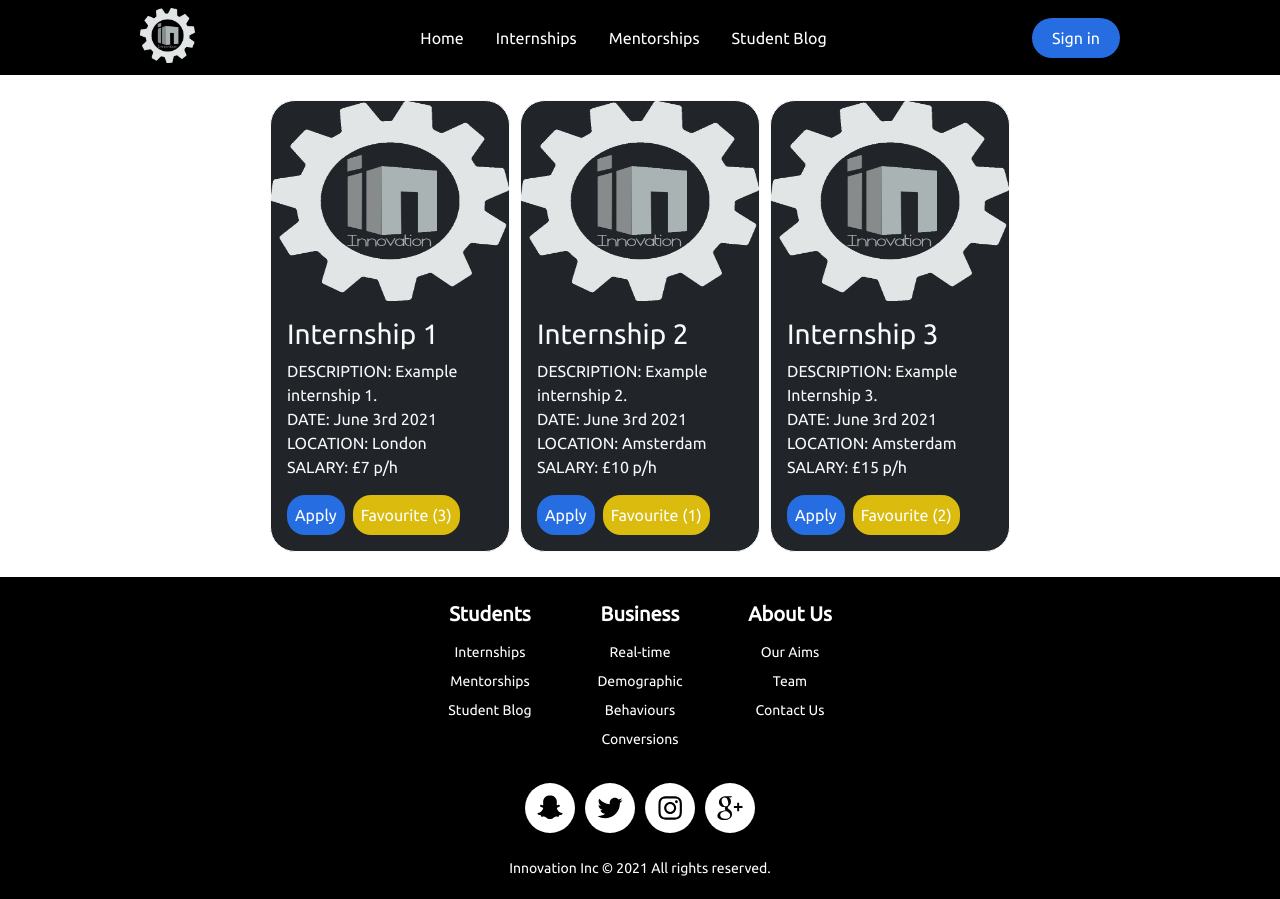
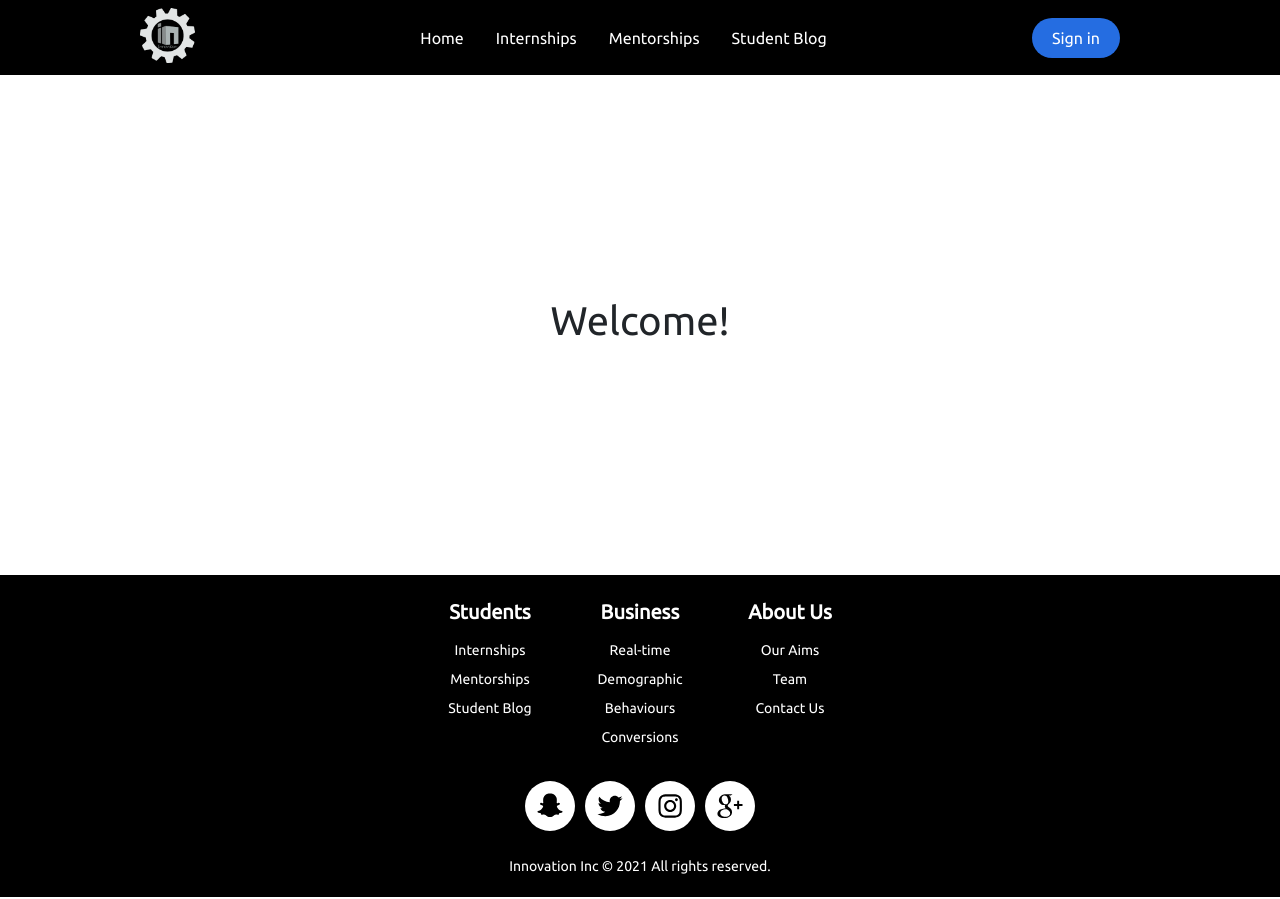
Before and after one commit to RJCE0/Innovation_Foundation, a React (Create React App) app in the folder front-end/: page / in a window 1280 px wide. Built offline with nearby package versions, Linux system fonts and the light colour scheme; the HTML template or start-up script is replaced by a standard one.

Commit message:
Added an initial homepage [aad119]

```diff
--- a/front-end/package.json
+++ b/front-end/package.json
@@ -7,6 +7,7 @@
         "@testing-library/react": "^11.2.7",
         "@testing-library/user-event": "^12.8.3",
         "bootstrap": "^5.0.1",
+        "firebase": "^8.6.3",
         "react": "^17.0.2",
         "react-bootstrap": "^2.0.0-beta.0",
         "react-dom": "^17.0.2",
--- a/front-end/src/App.js
+++ b/front-end/src/App.js
@@ -1,12 +1,17 @@
 import './App.css';
-import { BrowserRouter as Router } from 'react-router-dom';
-import { Home } from './pages';
-import React from 'react'
+import { BrowserRouter as Router, Route, Switch } from 'react-router-dom';
+import { NewHome } from './pages/index';
+import { Home } from './pages/internships';
+import React from 'react';
 
 function App() {
+
   return (
     <Router>
-      <Home />
+      <Switch>
+        <Route path='/' component={NewHome} exact/>
+        <Route path='/internships' component={Home} exact/>
+      </Switch>
     </Router>
   );
 }
--- a/front-end/src/components/navbar/index.js
+++ b/front-end/src/components/navbar/index.js
@@ -25,7 +25,7 @@ export const Navbar = (props) => {
                     <NavLink to="/internships">
                         Internships
                     </NavLink>
-                    <NavLink to="/mentoships">
+                    <NavLink to="/mentorships">
                         Mentorships
                     </NavLink>
                     <NavLink to="/student-blog">
--- a/front-end/src/components/opportunity-card/OpportunityCard.js
+++ b/front-end/src/components/opportunity-card/OpportunityCard.js
@@ -3,7 +3,8 @@ import React from 'react'
 import { Buttons, Button } from './cardElements'
 import 'bootstrap/dist/css/bootstrap.min.css'
 import logo from '../../assets/images/innovation-logo.png'
-class OpportunityCard extends React.Component {
+
+export const OpportunityCard = (props) => {
     /* Opportunity cards should have a:
         - description
         - date
@@ -11,7 +12,6 @@ class OpportunityCard extends React.Component {
         - location
     */
 
-    render() {
     return (
         <Card border="light" text='light' bg='dark' style={{
             width: '15rem', borderRadius: '25px'
@@ -19,21 +19,21 @@ class OpportunityCard extends React.Component {
             <Card.Img variant="top" alt='Example pic' src={logo} height='200px' />
             <Card.Body>
                 <Card.Title>
-                        <h3>{this.props.title}</h3></Card.Title>
+                    <h3>{props.title}</h3></Card.Title>
                 <Card.Text marginBottom='0'>
-                        DESCRIPTION: {this.props.desc}<br />
-                        DATE: {this.props.date}<br />
-                        LOCATION: {this.props.location}<br />
-                        SALARY:  {this.props.salary}<br />
+                    DESCRIPTION: {props.desc}<br />
+                        DATE: {props.date}<br />
+                        LOCATION: {props.location}<br />
+                        SALARY:  {props.salary}<br />
                 </Card.Text>
                 <Buttons>
                     <Button backgroundColor='#256de1'>Apply</Button>
-                        <Button backgroundColor='#dabb0e'>Favourite ({this.props.favs})</Button>
+                    <Button backgroundColor='#dabb0e'>Favourite ({props.favs})</Button>
                 </Buttons>
             </Card.Body>
         </Card>
     );
 }
-}
+
 
 export default OpportunityCard;
--- a/front-end/src/pages/index.js
+++ b/front-end/src/pages/index.js
@@ -2,10 +2,10 @@ import React, { useState } from 'react'
 import { Navbar } from '../components/navbar'
 import { Sidebar } from '../components/sidebar'
 import Footer from '../components/footer';
-import OpportunityCard from '../components/opportunity-card/OpportunityCard';
-import { OpportunityCardGroup } from '../components/opportunity-card/cardElements';
+// import firebase from "../firebase"
 
-export const Home = () => {
+export const NewHome = () => {
+
   const [isOpen, setIsOpen] = useState(false)
 
   const toggleIsOpen = () => {
@@ -16,33 +16,10 @@ export const Home = () => {
     <>
       <Sidebar isOpen={isOpen} toggle={toggleIsOpen} />
       <Navbar toggle={toggleIsOpen} />
-      <OpportunityCardGroup>
-        <OpportunityCard
-          title='Internship 1'
-          desc='Example internship 1.'
-          date='June 3rd 2021'
-          salary='£7 p/h'
-          location='London'
-          favs='3'
-        />
-        <OpportunityCard
-          title='Internship 2'
-          desc='Example internship 2.'
-          date='June 3rd 2021'
-          salary='£10 p/h'
-          location='Amsterdam'
-          favs='1'
-        />
-        <OpportunityCard
-          title='Internship 3'
-          desc='Example Internship 3.'
-          date='June 3rd 2021'
-          salary='£15 p/h'
-          location='Amsterdam'
-          favs='2'
-        />
-      </OpportunityCardGroup>
+      <div style={{ display: 'flex', height: '500px', justifyContent: 'center', alignItems: 'center' }}>
+        <h1>Welcome!</h1>
+      </div>
       <Footer />
     </>
-  )
+  );
 }
--- /dev/null
+++ b/front-end/src/pages/internships.js
@@ -0,0 +1,48 @@
+import React, { useState } from 'react'
+import { Navbar } from '../components/navbar'
+import { Sidebar } from '../components/sidebar'
+import Footer from '../components/footer';
+import OpportunityCard from '../components/opportunity-card/OpportunityCard';
+import { OpportunityCardGroup } from '../components/opportunity-card/cardElements';
+
+export const Home = () => {
+  const [isOpen, setIsOpen] = useState(false)
+
+  const toggleIsOpen = () => {
+    setIsOpen(!isOpen);
+  }
+
+  return (
+    <>
+      <Sidebar isOpen={isOpen} toggle={toggleIsOpen} />
+      <Navbar toggle={toggleIsOpen} />
+      <OpportunityCardGroup>
+        <OpportunityCard
+          title='Internship 1'
+          desc='Example internship 1.'
+          date='June 3rd 2021'
+          salary='£7 p/h'
+          location='London'
+          favs='3'
+        />
+        <OpportunityCard
+          title='Internship 2'
+          desc='Example internship 2.'
+          date='June 3rd 2021'
+          salary='£10 p/h'
+          location='Amsterdam'
+          favs='1'
+        />
+        <OpportunityCard
+          title='Internship 3'
+          desc='Example Internship 3.'
+          date='June 3rd 2021'
+          salary='£15 p/h'
+          location='Amsterdam'
+          favs='2'
+        />
+      </OpportunityCardGroup>
+      <Footer />
+    </>
+  )
+}
```
Also changed, not shown: 1 other file (tests, documents, lock files or other folders). Lines whose indentation alone changed are shown as unchanged.
